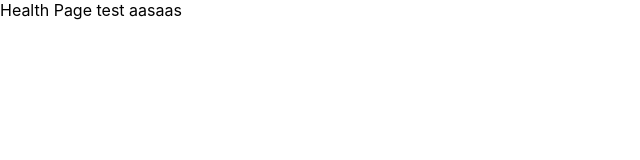
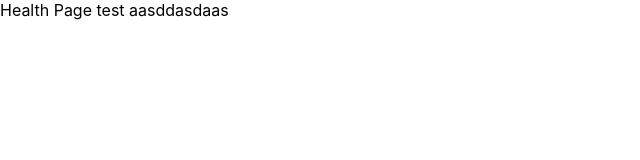
Before and after one commit to Ryanromaris/ForFingerPrincess, a Next.js app: page /health in a window 1280 px wide. Shown: the top 160 px of the page, without its empty margins (0-640 px from the left). Built offline with nearby package versions, Linux system fonts and the light colour scheme.

Commit message:
feat(test aa): test

```diff
--- a/src/pages/health/index.tsx
+++ b/src/pages/health/index.tsx
@@ -1,5 +1,5 @@
 const HealthPage = () => {
-	return <>Health Page test aasaas</>;
+	return <>Health Page test aasddasdaas</>;
 };
 
 export default HealthPage;
```
